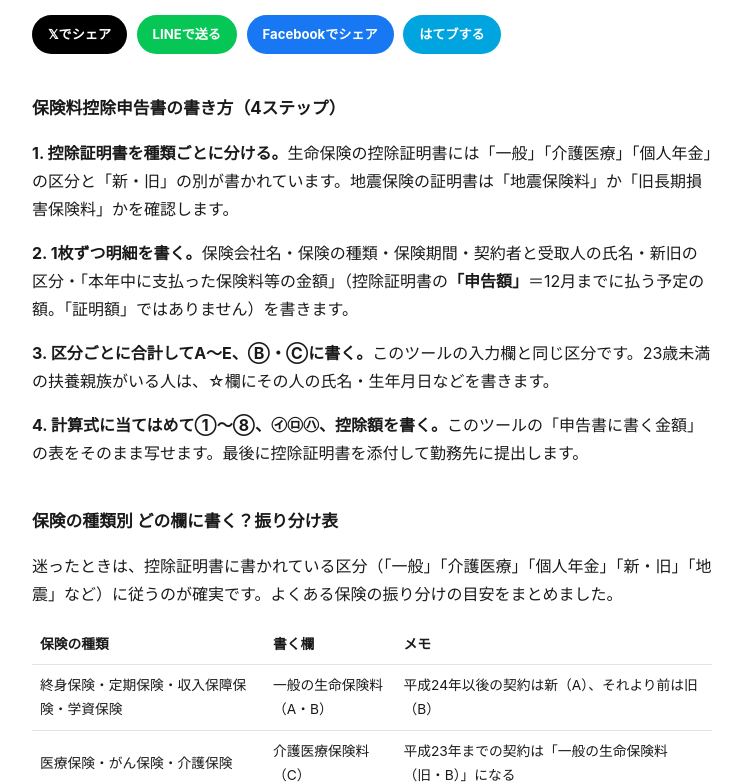
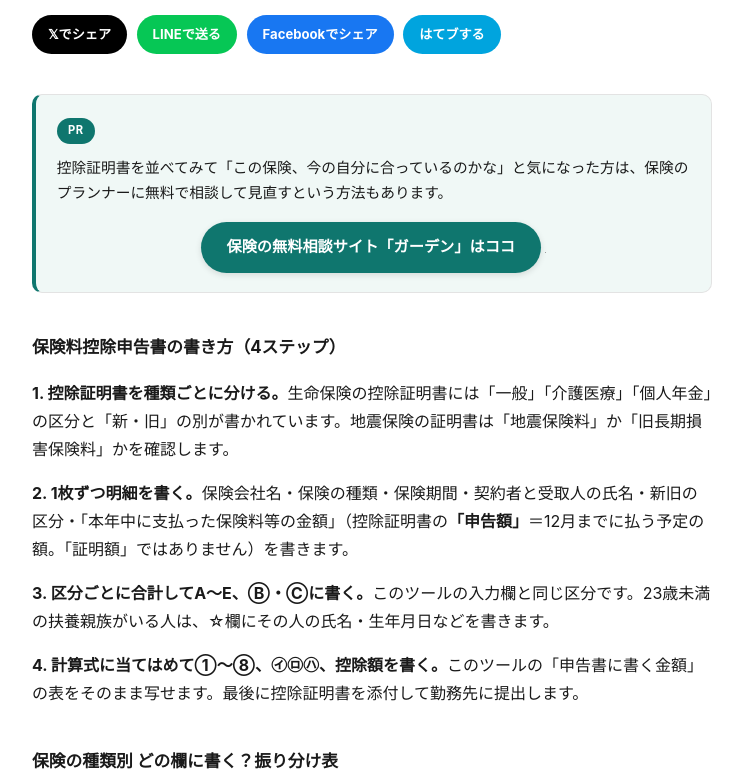
Before and after one commit to kosuke-rgb/hokenryo-koujo-shinkokusho, a plain HTML site: page index.html in a window 1280 px wide. Shown: the part 1976-2760 px from the top of the page, without its empty margins (268-1011 px from the left). Drawn offline with Linux system fonts and the light colour scheme; grey boxes are pictures that could not be loaded.

Commit message:
PR枠を計算結果の直後へ移動し、目立つボタンを追加
Co-Authored-By: Claude Opus 5.5 <noreply@anthropic.com>

```diff
--- a/index.html
+++ b/index.html
@@ -258,6 +258,8 @@ tr.total { background: var(--best-bg); }
   display: inline-block; background: var(--accent); color: #fff; font-weight: 700;
   font-size: 0.85rem; padding: 0.6rem 1.3rem; border-radius: 999px; text-decoration: none;
 }
+.pr-box .pr-cta-wrap { text-align: center; margin: 0.9rem 0 0; }
+.pr-box .pr-cta-wrap .pr-cta { font-size: 0.95rem; padding: 0.75rem 1.6rem; box-shadow: 0 2px 6px rgba(0,0,0,0.12); }
 .pr-box .pr-cta:hover { opacity: 0.85; }
 
 .contact-box textarea {
@@ -412,6 +414,15 @@ footer.site-footer a { color: var(--accent); }
     </div>
   </section>
 
+  <div class="pr-box">
+    <span class="pr-label">PR</span>
+    <p class="pr-lede">控除証明書を並べてみて「この保険、今の自分に合っているのかな」と気になった方は、保険のプランナーに無料で相談して見直すという方法もあります。</p>
+    <div class="pr-banner pr-cta-wrap">
+      <a href="https://px.a8.net/svt/ejp?a8mat=4BEET1+AOM342+4GN2+NV9N6" rel="nofollow" class="pr-cta">保険の無料相談サイト「ガーデン」はココ</a>
+      <img border="0" width="1" height="1" src="https://www18.a8.net/0.gif?a8mat=4BEET1+AOM342+4GN2+NV9N6" alt="">
+    </div>
+  </div>
+
   <section>
     <h2>保険料控除申告書の書き方（4ステップ）</h2>
     <p><strong>1. 控除証明書を種類ごとに分ける。</strong>生命保険の控除証明書には「一般」「介護医療」「個人年金」の区分と「新・旧」の別が書かれています。地震保険の証明書は「地震保険料」か「旧長期損害保険料」かを確認します。</p>
@@ -506,14 +517,6 @@ footer.site-footer a { color: var(--accent); }
     </div>
   </div>
 
-  <div class="pr-box">
-    <span class="pr-label">PR</span>
-    <p class="pr-lede">控除証明書を並べてみて「この保険、今の自分に合っているのかな」と気になった方は、保険のプランナーに無料で相談して見直すという方法もあります。</p>
-    <div class="pr-banner">
-      <a href="https://px.a8.net/svt/ejp?a8mat=4BEET1+AOM342+4GN2+NV9N6" rel="nofollow" class="pr-cta">保険の無料相談サイト「ガーデン」はココ</a>
-      <img border="0" width="1" height="1" src="https://www18.a8.net/0.gif?a8mat=4BEET1+AOM342+4GN2+NV9N6" alt="">
-    </div>
-  </div>
 
   <div class="ad-slot">
     <ins class="adsbygoogle"
```
